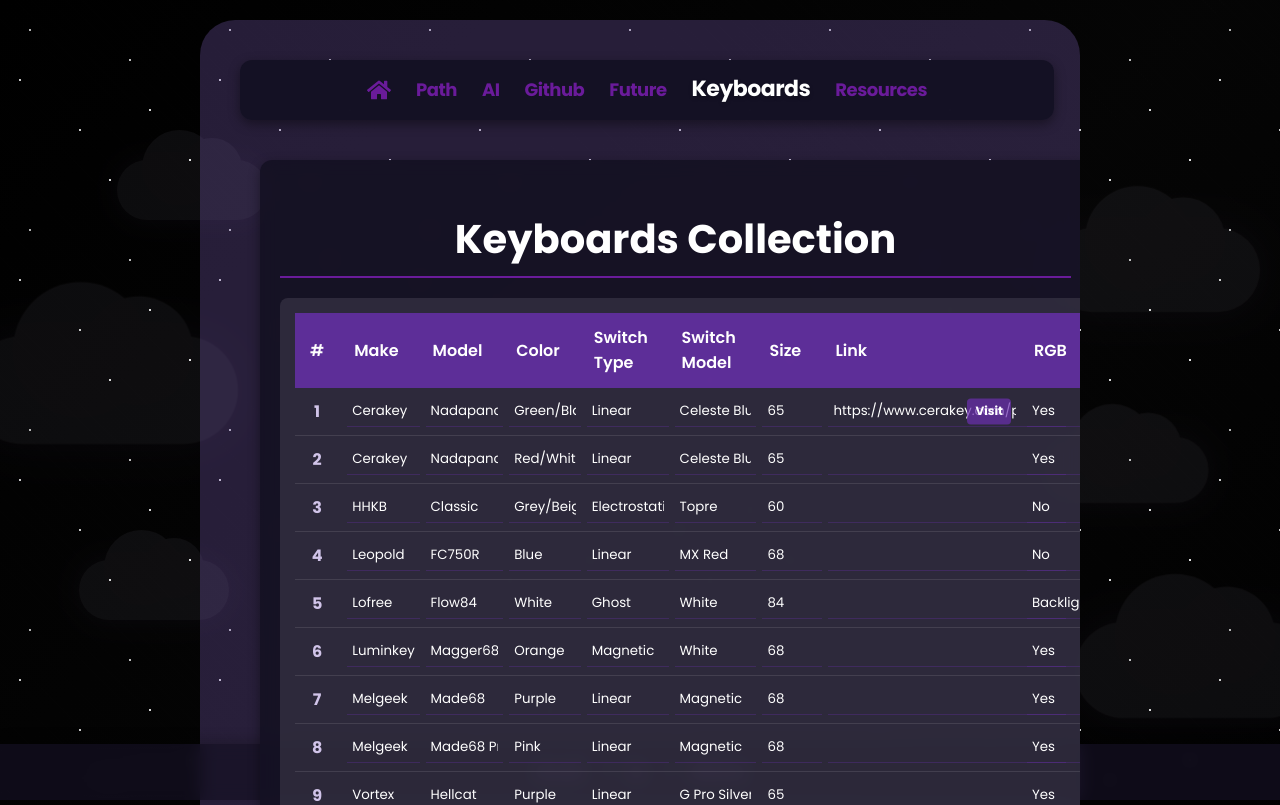
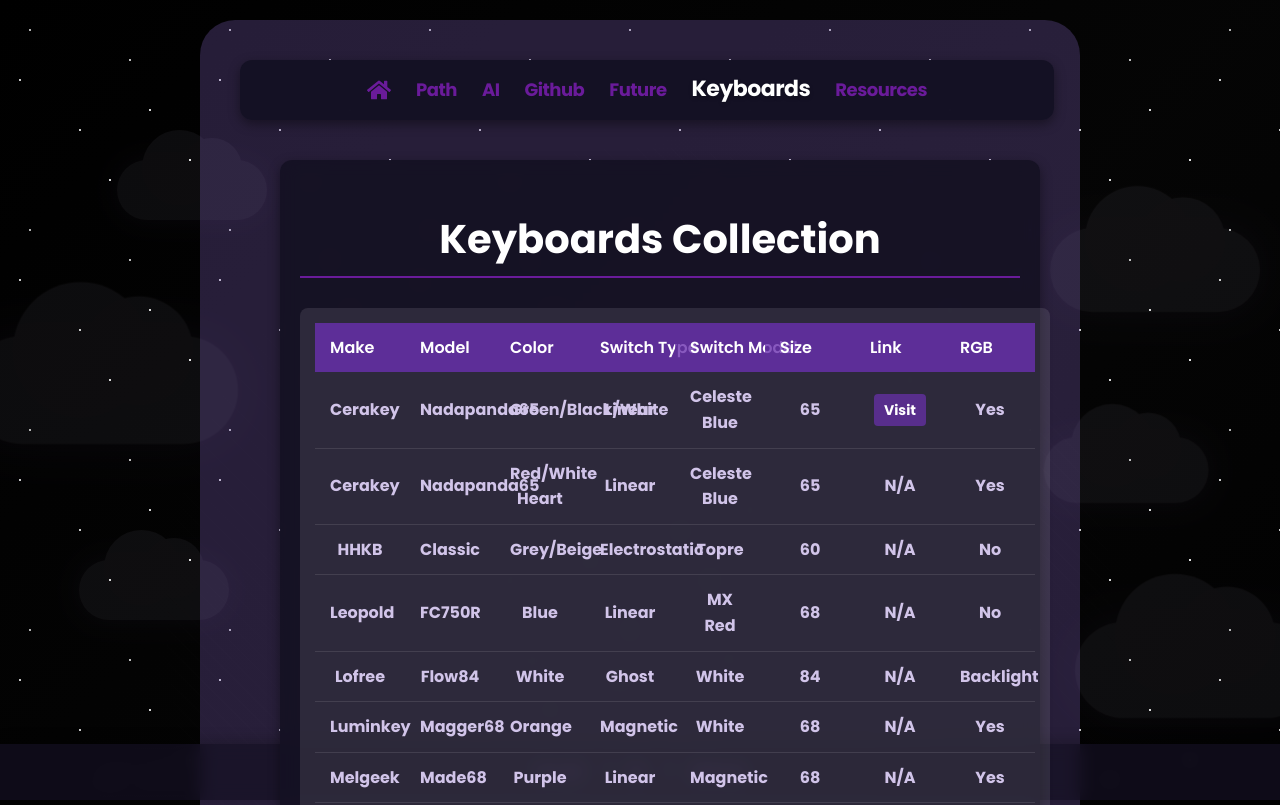
Before and after one commit to jqohayon/html-practice, a React (Vite) app: page /keyboards in a window 1280 px wide. Shown: the top 805 px of the page. Built offline with nearby package versions, Linux system fonts and the light colour scheme.

Commit message:
Remove extra keyboard columns

```diff
--- a/src/App.css
+++ b/src/App.css
@@ -286,9 +286,9 @@
   }
 }
 
-/* Update Keyboards Component Styles for custom table */
+/* Update Keyboards Component Styles */
 .keyboards-container {
-  max-width: 1200px;
+  max-width: 90%;
   margin: 0 auto;
   padding: 20px;
   background: rgba(20, 17, 35, 0.9);
@@ -301,7 +301,7 @@
 .keyboards-container h1 {
   color: #ffffff;
   text-align: center;
-  margin-bottom: 20px;
+  margin-bottom: 30px;
   font-family: 'Poppins', sans-serif;
 }
 
@@ -318,6 +318,7 @@
   width: 100%;
   border-collapse: collapse;
   font-family: 'Poppins', sans-serif;
+  table-layout: fixed;
 }
 
 .keyboards-table th {
@@ -328,10 +329,11 @@
   font-weight: 600;
   position: sticky;
   top: 0;
+  white-space: nowrap;
 }
 
 .keyboards-table td {
-  padding: 8px;
+  padding: 12px 15px;
   border-bottom: 1px solid rgba(255, 255, 255, 0.1);
   color: #d1c4e9;
 }
@@ -340,74 +342,34 @@
   background-color: rgba(255, 255, 255, 0.05);
 }
 
-.keyboards-table input {
-  width: 100%;
-  background: transparent;
-  border: none;
-  border-bottom: 1px solid rgba(107, 48, 176, 0.3);
-  color: white;
-  padding: 5px;
-  font-family: 'Poppins', sans-serif;
-}
-
-.keyboards-table input:focus {
-  outline: none;
-  border-bottom: 1px solid #9d6be7;
-  background-color: rgba(107, 48, 176, 0.1);
-}
-
-.reset-button {
-  background: rgba(107, 48, 176, 0.8);
-  color: white;
-  border: none;
-  border-radius: 4px;
-  padding: 10px 15px;
-  font-family: 'Poppins', sans-serif;
-  font-size: 14px;
-  cursor: pointer;
-  transition: all 0.3s;
-  display: block;
-  margin: 0 auto;
-  box-shadow: 0 2px 4px rgba(0, 0, 0, 0.2);
-}
-
-.reset-button:hover {
-  background: rgba(147, 112, 219, 0.9);
-  transform: translateY(-2px);
-  box-shadow: 0 4px 8px rgba(0, 0, 0, 0.3);
-}
-
-.reset-button:active {
-  transform: translateY(0);
-  box-shadow: 0 1px 2px rgba(0, 0, 0, 0.2);
-}
-
 .link-cell {
-  position: relative;
-  min-width: 180px;
+  text-align: center;
 }
 
 .visit-link {
-  position: absolute;
-  top: 50%;
-  right: 8px;
-  transform: translateY(-50%);
+  display: inline-block;
   background: rgba(107, 48, 176, 0.7);
   color: white;
   border: none;
   border-radius: 4px;
-  padding: 3px 8px;
-  font-size: 12px;
+  padding: 5px 10px;
+  font-size: 14px;
   text-decoration: none;
   transition: all 0.2s;
-  z-index: 1;
 }
 
 .visit-link:hover {
   background: rgba(147, 112, 219, 0.9);
-  transform: translateY(-50%) scale(1.05);
+  transform: scale(1.05);
 }
 
-.link-cell input {
-  padding-right: 50px; /* Make room for the visit link */
+/* Remove unused styles */
+.reset-button {
+  display: none;
 }
+
+/* Hide Feedback and My Journey buttons on homepage */
+a[href="/feedback"],
+.home-page a.cta-button {
+  display: none !important;
+}
--- a/src/components/Keyboards.tsx
+++ b/src/components/Keyboards.tsx
@@ -1,4 +1,4 @@
-import React, { useState, useEffect } from 'react';
+import React from 'react';
 
 // Define the keyboard data structure
 interface Keyboard {
@@ -13,7 +13,7 @@
   rgb: string;
 }
 
-const SAMPLE_KEYBOARDS: Keyboard[] = [
+const KEYBOARDS: Keyboard[] = [
   { id: 1, make: 'Cerakey', model: 'Nadapanda65', color: 'Green/Black/White', switch1: 'Linear', switch2: 'Celeste Blue', size: '65', link: 'https://www.cerakey.com/products/nada-65-panda-keyboard?srsltid=AfmBOorlYYZtQQaFo5_nPrSgZwU0B7QA40FvzBw3JzqMcCGCj_Lq_Ksc', rgb: 'Yes' },
   { id: 2, make: 'Cerakey', model: 'Nadapanda65', color: 'Red/White Heart', switch1: 'Linear', switch2: 'Celeste Blue', size: '65', link: '', rgb: 'Yes' },
   { id: 3, make: 'HHKB', model: 'Classic', color: 'Grey/Beige', switch1: 'Electrostatic', switch2: 'Topre', size: '60', link: '', rgb: 'No' },
@@ -24,34 +24,10 @@
   { id: 8, make: 'Melgeek', model: 'Made68 Pro', color: 'Pink', switch1: 'Linear', switch2: 'Magnetic', size: '68', link: '', rgb: 'Yes' },
   { id: 9, make: 'Vortex', model: 'Hellcat', color: 'Purple', switch1: 'Linear', switch2: 'G Pro Silver', size: '65', link: '', rgb: 'Yes' },
   { id: 10, make: 'Vortex', model: 'Pok3r 2', color: 'Black', switch1: 'Linear/Tactile', switch2: 'MX Blue', size: '60', link: '', rgb: 'Yes' },
-  { id: 11, make: 'Vortex', model: 'Pok3r 3', color: 'White', switch1: 'Linear/Tactile', switch2: 'MX Red', size: '60', link: '', rgb: 'Yes' },
-  { id: 12, make: '', model: '', color: '', switch1: '', switch2: '', size: '', link: '', rgb: '' }
+  { id: 11, make: 'Vortex', model: 'Pok3r 3', color: 'White', switch1: 'Linear/Tactile', switch2: 'MX Red', size: '60', link: '', rgb: 'Yes' }
 ];
 
 const Keyboards: React.FC = () => {
-  // Load from localStorage or use sample data
-  const [keyboards, setKeyboards] = useState<Keyboard[]>(() => {
-    const savedKeyboards = localStorage.getItem('keyboards');
-    return savedKeyboards ? JSON.parse(savedKeyboards) : SAMPLE_KEYBOARDS;
-  });
-
-  // Save to localStorage whenever keyboards change
-  useEffect(() => {
-    localStorage.setItem('keyboards', JSON.stringify(keyboards));
-  }, [keyboards]);
-
-  // Function to handle cell edit
-  const handleCellChange = (id: number, field: keyof Keyboard, value: string) => {
-    setKeyboards(keyboards.map(keyboard =>
-      keyboard.id === id ? { ...keyboard, [field]: value } : keyboard
-    ));
-  };
-
-  // Function to reset to sample data
-  const resetToSampleData = () => {
-    setKeyboards(SAMPLE_KEYBOARDS);
-  };
-
   return (
     <div className="keyboards-container">
       <h1>Keyboards Collection</h1>
@@ -59,7 +35,6 @@
         <table className="keyboards-table">
           <thead>
             <tr>
-              <th>#</th>
               <th>Make</th>
               <th>Model</th>
               <th>Color</th>
@@ -71,78 +46,29 @@
             </tr>
           </thead>
           <tbody>
-            {keyboards.map((keyboard) => (
+            {KEYBOARDS.map((keyboard) => (
               <tr key={keyboard.id}>
-                <td>{keyboard.id}</td>
-                <td>
-                  <input
-                    type="text"
-                    value={keyboard.make}
-                    onChange={(e) => handleCellChange(keyboard.id, 'make', e.target.value)}
-                  />
-                </td>
-                <td>
-                  <input
-                    type="text"
-                    value={keyboard.model}
-                    onChange={(e) => handleCellChange(keyboard.id, 'model', e.target.value)}
-                  />
-                </td>
-                <td>
-                  <input
-                    type="text"
-                    value={keyboard.color}
-                    onChange={(e) => handleCellChange(keyboard.id, 'color', e.target.value)}
-                  />
-                </td>
-                <td>
-                  <input
-                    type="text"
-                    value={keyboard.switch1}
-                    onChange={(e) => handleCellChange(keyboard.id, 'switch1', e.target.value)}
-                  />
-                </td>
-                <td>
-                  <input
-                    type="text"
-                    value={keyboard.switch2}
-                    onChange={(e) => handleCellChange(keyboard.id, 'switch2', e.target.value)}
-                  />
-                </td>
-                <td>
-                  <input
-                    type="text"
-                    value={keyboard.size}
-                    onChange={(e) => handleCellChange(keyboard.id, 'size', e.target.value)}
-                  />
-                </td>
+                <td>{keyboard.make}</td>
+                <td>{keyboard.model}</td>
+                <td>{keyboard.color}</td>
+                <td>{keyboard.switch1}</td>
+                <td>{keyboard.switch2}</td>
+                <td>{keyboard.size}</td>
                 <td className="link-cell">
-                  <input
-                    type="text"
-                    value={keyboard.link}
-                    onChange={(e) => handleCellChange(keyboard.id, 'link', e.target.value)}
-                  />
-                  {keyboard.link && (
+                  {keyboard.link ? (
                     <a href={keyboard.link} target="_blank" rel="noopener noreferrer" className="visit-link">
                       Visit
                     </a>
+                  ) : (
+                    "N/A"
                   )}
                 </td>
-                <td>
-                  <input
-                    type="text"
-                    value={keyboard.rgb}
-                    onChange={(e) => handleCellChange(keyboard.id, 'rgb', e.target.value)}
-                  />
-                </td>
+                <td>{keyboard.rgb}</td>
               </tr>
             ))}
           </tbody>
         </table>
       </div>
-      <button className="reset-button" onClick={resetToSampleData}>
-        Reset to Default Data
-      </button>
     </div>
   );
 };
```
